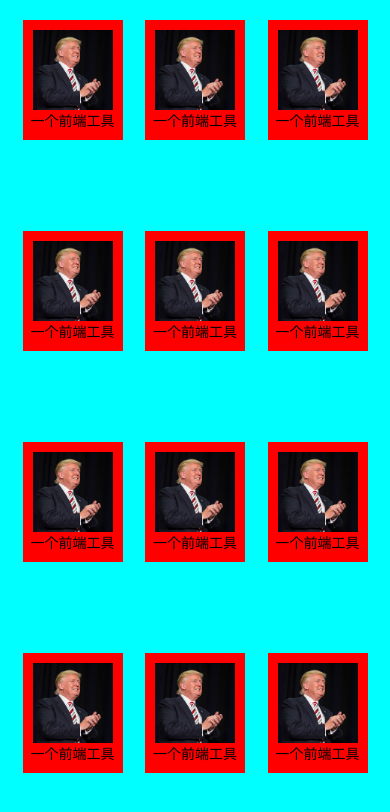
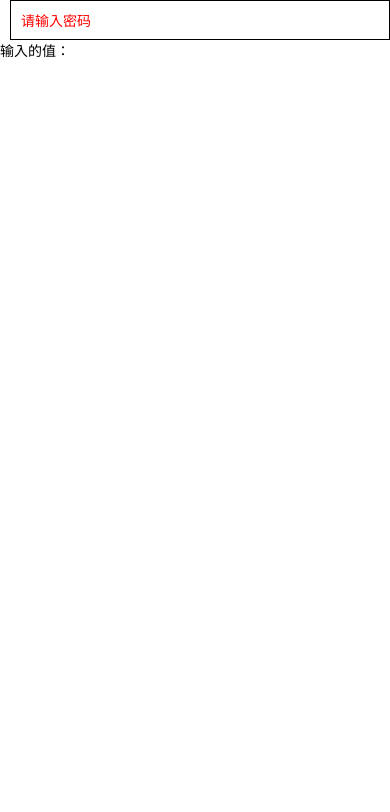
Before and after one commit to Mansteinr/reactNative, a React Native app: screen / in a window 390 px wide. Shown: the top 812 px of the page. Built offline with nearby package versions, Linux system fonts and the light colour scheme.

Commit message:
input组件

```diff
--- a/App.js
+++ b/App.js
@@ -28,14 +28,15 @@ import {
 
 // import LKText from './components/LKText'
 // import LKImage from './components/LKImage'
-import LKImageDemo from './components/LKImageDemo'
+// import LKImageDemo from './components/LKImageDemo'
+import LKTextInput from './components/LKTextInput'
 
 const App: () => React$Node = () => {
   return (
     <>
       <StatusBar barStyle="dark-content" />
       <SafeAreaView style={styles.mainViewStyle}>
-        <LKImageDemo />
+        <LKTextInput />
         {/* <LKText /> */}
       </SafeAreaView>
     </>
@@ -44,8 +45,8 @@ const App: () => React$Node = () => {
 
 const styles = StyleSheet.create({
   mainViewStyle: {
-    flex: 1,
-    backgroundColor: 'cyan',
+    // flex: 1,
+    // backgroundColor: 'cyan',
     // flexDirection: 'row',
     // justifyContent: 'center',
     // alignItems: 'center'
--- /dev/null
+++ b/components/LKTextInput.js
@@ -0,0 +1,45 @@
+/* eslint-disable react-native/no-inline-styles */
+import React, {Component} from 'react';
+import {
+  View,
+  TextInput,
+  StyleSheet,
+  Text
+} from 'react-native';
+
+export default class LKTextInput extends Component {
+  constructor() {
+    super();
+    this.state = {
+      inputValue: ''
+    }
+  }
+  render () {
+    return (
+      <View>
+        <TextInput
+          style={{
+            height: 40,
+            // backgroundColor: 'gray',
+            borderWidth: 1,
+            marginLeft: 10,
+            paddingLeft: 10
+          }}
+          placeholder="请输入密码"
+          placeholderTextColor="red"
+          clearButtonMode="while-editing"
+          onChangeText={(text) => {
+            this.setState({
+              inputValue: text
+            })
+          }}
+        />
+        <Text>输入的值： {this.state.inputValue}</Text>
+      </View>
+    )
+  }
+}
+
+const styles = StyleSheet.create({
+
+});
```
